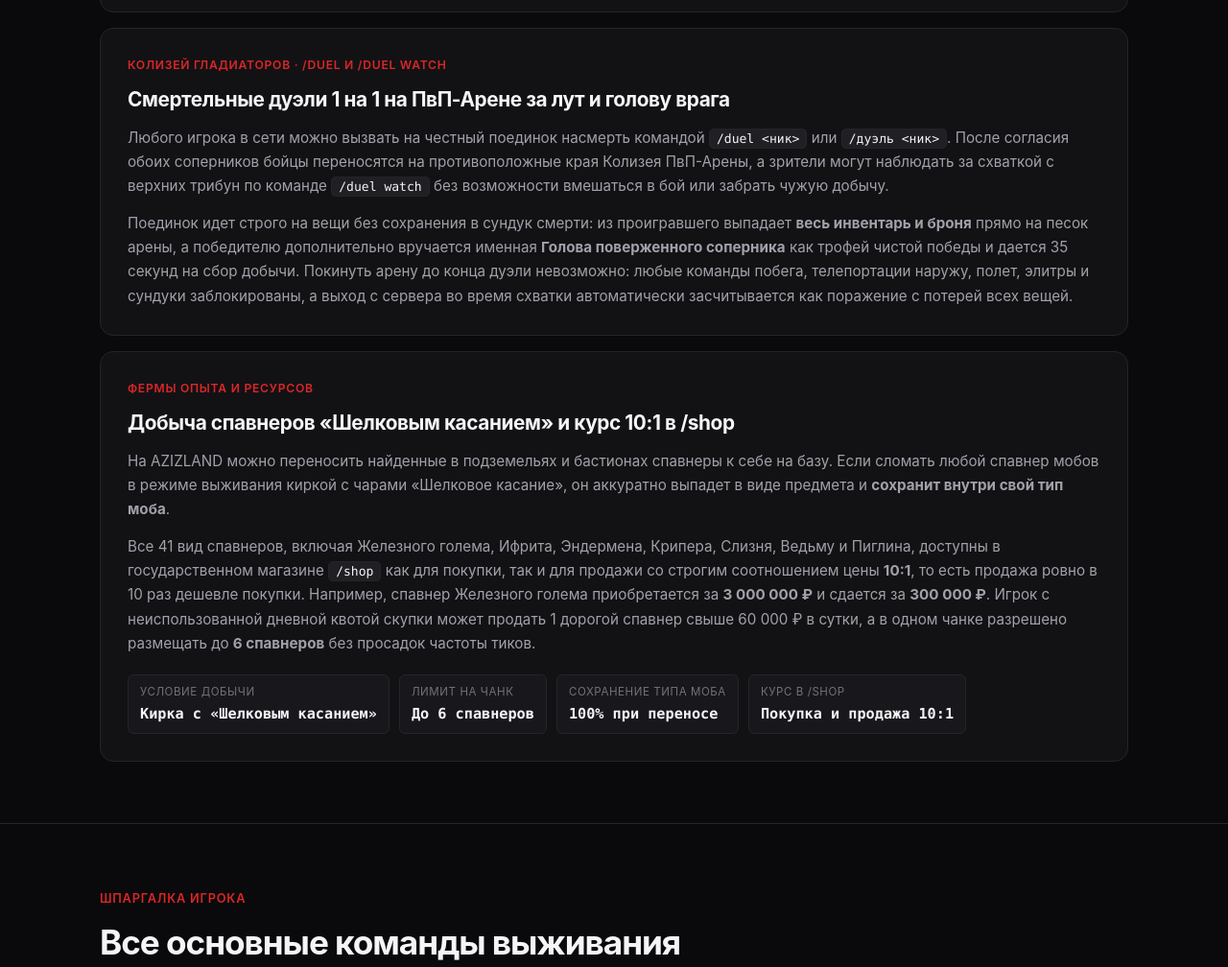
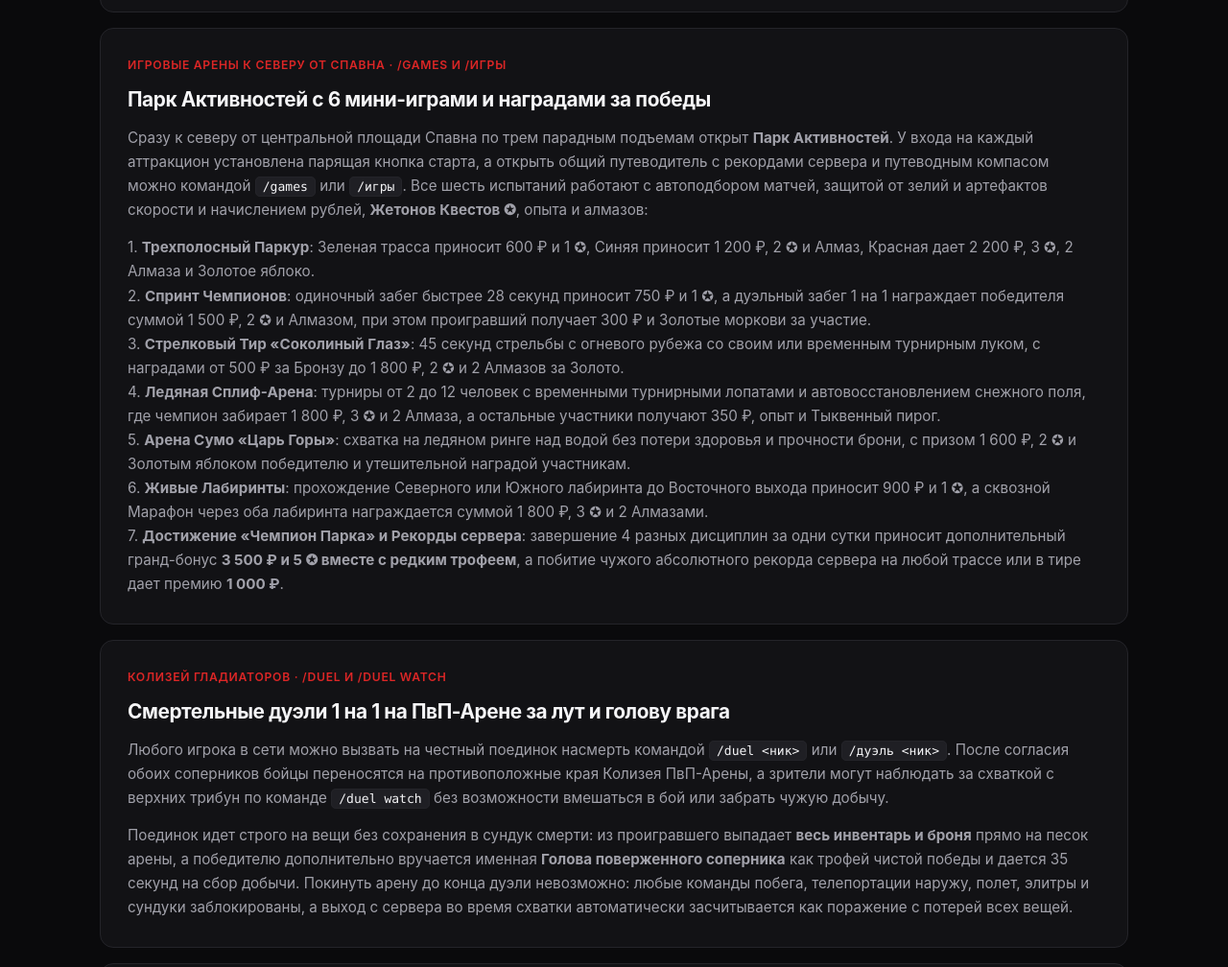
Before and after one commit to p5ych0p41h/azizland, a plain HTML site: page mechanics.html in a window 1280 px wide. Shown: the part 9072-10080 px from the top of the page at 96% size. Drawn offline with Linux system fonts and the light colour scheme; no server answers.

Commit message:
Document Activities Park automation (/games, 6 minigames & rewards)

```diff
--- a/mechanics.html
+++ b/mechanics.html
@@ -605,6 +605,23 @@
                     </article>
 
                     <article class="card col-12">
+                        <span class="card-kicker">Игровые арены к северу от Спавна · /games и /игры</span>
+                        <h3 class="card-title">Парк Активностей с 6 мини-играми и наградами за победы</h3>
+                        <p class="card-text">
+                            Сразу к северу от центральной площади Спавна по трем парадным подъемам открыт <strong>Парк Активностей</strong>. У входа на каждый аттракцион установлена парящая кнопка старта, а открыть общий путеводитель с рекордами сервера и путеводным компасом можно командой <code class="inline-cmd">/games</code> или <code class="inline-cmd">/игры</code>. Все шесть испытаний работают с автоподбором матчей, защитой от зелий и артефактов скорости и начислением рублей, <strong>Жетонов Квестов ✪</strong>, опыта и алмазов:
+                        </p>
+                        <p class="card-text">
+                            1. <strong>Трехполосный Паркур</strong>: Зеленая трасса приносит 600 ₽ и 1 ✪, Синяя приносит 1 200 ₽, 2 ✪ и Алмаз, Красная дает 2 200 ₽, 3 ✪, 2 Алмаза и Золотое яблоко.<br>
+                            2. <strong>Спринт Чемпионов</strong>: одиночный забег быстрее 28 секунд приносит 750 ₽ и 1 ✪, а дуэльный забег 1 на 1 награждает победителя суммой 1 500 ₽, 2 ✪ и Алмазом, при этом проигравший получает 300 ₽ и Золотые моркови за участие.<br>
+                            3. <strong>Стрелковый Тир «Соколиный Глаз»</strong>: 45 секунд стрельбы с огневого рубежа со своим или временным турнирным луком, с наградами от 500 ₽ за Бронзу до 1 800 ₽, 2 ✪ и 2 Алмазов за Золото.<br>
+                            4. <strong>Ледяная Сплиф-Арена</strong>: турниры от 2 до 12 человек с временными турнирными лопатами и автовосстановлением снежного поля, где чемпион забирает 1 800 ₽, 3 ✪ и 2 Алмаза, а остальные участники получают 350 ₽, опыт и Тыквенный пирог.<br>
+                            5. <strong>Арена Сумо «Царь Горы»</strong>: схватка на ледяном ринге над водой без потери здоровья и прочности брони, с призом 1 600 ₽, 2 ✪ и Золотым яблоком победителю и утешительной наградой участникам.<br>
+                            6. <strong>Живые Лабиринты</strong>: прохождение Северного или Южного лабиринта до Восточного выхода приносит 900 ₽ и 1 ✪, а сквозной Марафон через оба лабиринта награждается суммой 1 800 ₽, 3 ✪ и 2 Алмазами.<br>
+                            7. <strong>Достижение «Чемпион Парка» и Рекорды сервера</strong>: завершение 4 разных дисциплин за одни сутки приносит дополнительный гранд-бонус <strong>3 500 ₽ и 5 ✪ вместе с редким трофеем</strong>, а побитие чужого абсолютного рекорда сервера на любой трассе или в тире дает премию <strong>1 000 ₽</strong>.
+                        </p>
+                    </article>
+
+                    <article class="card col-12">
                         <span class="card-kicker">Колизей гладиаторов · /duel и /duel watch</span>
                         <h3 class="card-title">Смертельные дуэли 1 на 1 на ПвП-Арене за лут и голову врага</h3>
                         <p class="card-text">
@@ -709,6 +726,11 @@
                                 <td>Медиа-студия для обладателей статуса [YT]: свет и погода для кадра, кинокамера 3-го лица до 24 блоков, режим тишины и анонсы прямых эфиров.</td>
                             </tr>
                             <tr>
+                                <td><strong>Парк Активностей</strong></td>
+                                <td><code class="inline-cmd">/games</code>, <code class="inline-cmd">/игры</code>, <code class="inline-cmd">/активности</code>, <code class="inline-cmd">/games leave</code></td>
+                                <td>Статус, рекорды и навигация по шести мини-играм Парка Активностей: Паркур, Спринт, Тир, Сплиф, Сумо и Лабиринты с наградами и гранд-бонусом «Чемпион Парка».</td>
+                            </tr>
+                            <tr>
                                 <td><strong>Дуэли на ПвП-Арене</strong></td>
                                 <td><code class="inline-cmd">/duel &lt;ник&gt;</code>, <code class="inline-cmd">/duel accept</code>, <code class="inline-cmd">/duel watch</code>, <code class="inline-cmd">/duel leave</code></td>
                                 <td>Вызов игрока на смертельную дуэль в Колизее с выпадением всего инвентаря, получением Головы поверженного соперника и просмотром боев с трибун.</td>
```
